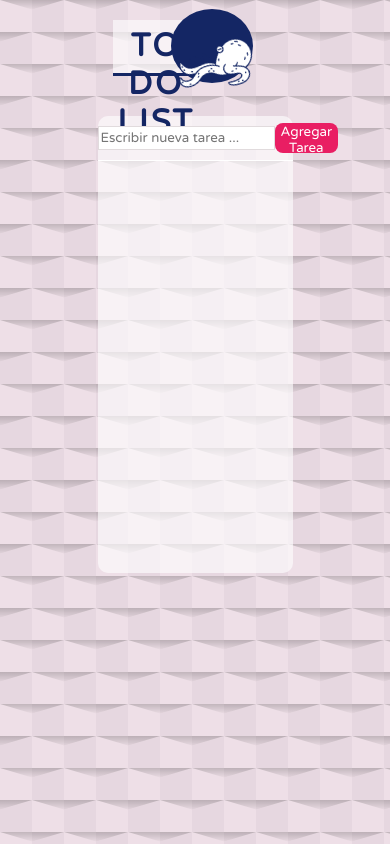
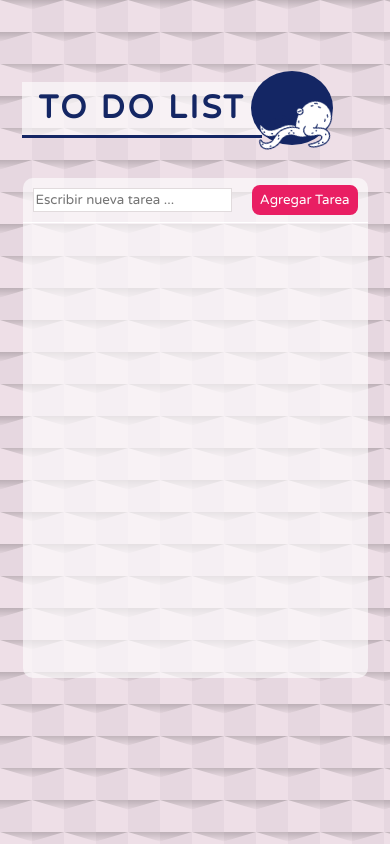
Before and after one commit to juliponti/to-do-list, a React (Create React App) app: page / in a window 390 px wide. Built offline with nearby package versions, Linux system fonts and the light colour scheme.

Commit message:
responsive

```diff
--- a/src/App.scss
+++ b/src/App.scss
@@ -2,7 +2,8 @@
 
 .app {
   width: 100%;
-  height: 100%;
+  min-height: 90vh;
+  @include FlexBox(column);
 
   &-header {
     width: 100%;
@@ -10,7 +11,8 @@
 
     .text-header__container {
       margin: 20px 0;
-      width: 22%;
+      width: 16%;
+      min-width: 240px;
       height: 53px;
       color: $secondary-color;
       background-color: $bg-color;
@@ -28,12 +30,13 @@
     .img-container {
       height: 74px;
       width: 82px;
+      min-width: 82px;
       border-radius: 50%;
       background-color: $secondary-color;
-      margin: -12px -2px;
+      margin: -12px 12px;
       position: relative;
       top: -2px;
-      left: -26px;
+      left: -23px;
       .img {
         width: 95%;
         position: relative;
@@ -49,19 +52,25 @@
     margin: 20px auto;
     background-color: $bg-color;
     width: 50%;
-    min-height: 457px;
+    min-height: 500px;
+    min-width: 345px;
     border-radius: 10px;
   }
 
   .container {
     width: 100%;
     border-bottom: solid 1px $white;
+    min-width: 345px;
 
     .form {
       height: 44px;
       width: 100%;
       @include FlexBox(row, space-around);
 
+      .input {
+       width: 70% ;
+       margin: 0 10px;
+      }
       .btn {
         color: $white;
         background-color: $btn-color;
@@ -69,6 +78,7 @@
         border-radius: 8px;
         height: 30px;
         width: 129px;
+        margin: 0 10px;
 
         cursor: pointer;
       }
```
